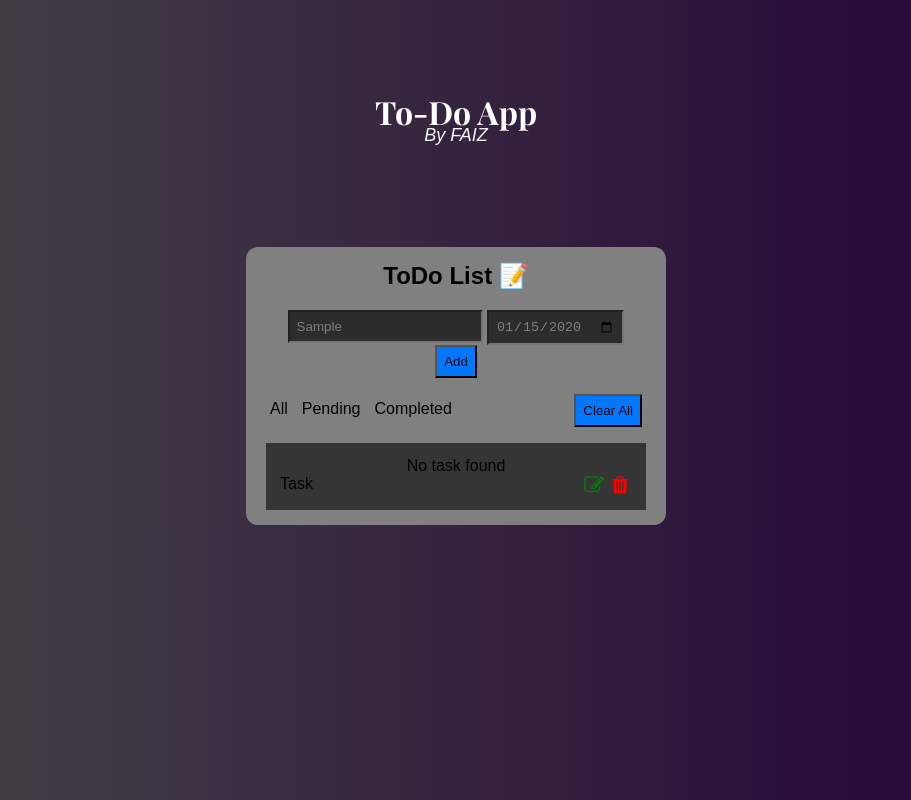
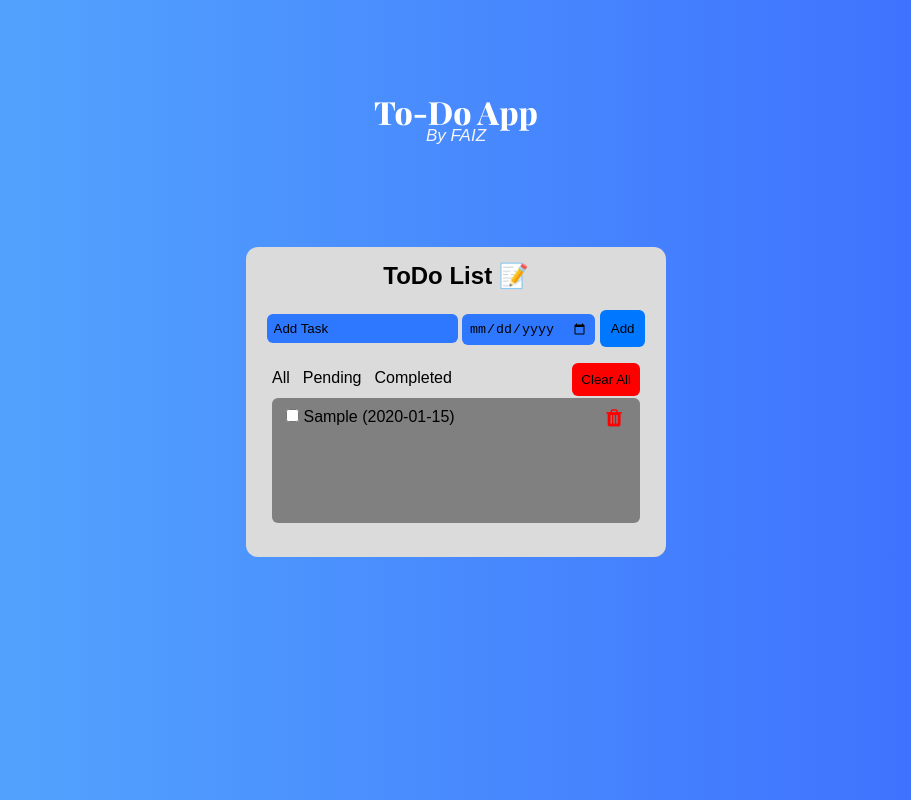
Before and after one commit to Revou-Coding-Camp/codingcamp-21-jul-25-victor-isMe, a plain HTML site: page index.html in a window 1280 px wide. Both pictures are taken after typing "Sample", "2020-01-15" into the empty fields and a click on the button "Add". Shown: the whole page, without its empty margins (184-1095 px from the left). Drawn offline with nearby package versions, Linux system fonts and the light colour scheme; a web font is replaced by a local one.

Commit message:
menambahkan javascript dan styling ulang css

```diff
--- a/css/style.css
+++ b/css/style.css
@@ -11,8 +11,7 @@ body{
     width: 100%;
     padding: 0;
     margin: 0;
-    background: linear-gradient(to right, rgb(71, 71, 71), rgb(34, 0, 54));
-
+    background: linear-gradient(to right, rgb(86, 172, 253),rgb(59, 105, 255));
 }
 
 header{
@@ -23,20 +22,21 @@ header{
 }
 header h1{
     color: white;
-    font-weight: 700;
+    font-weight: 800;
 }
 header p{
     font-family: Arial, sans-serif;
     font-style: italic;
     color: whitesmoke;
-    font-size: 18px;
+    font-size: 17px;
 }
 
 .todo-container{
     text-align: center;
     width: 420px;
+    height: 310px;
     margin: 0 auto;
-    background-color:gray;
+    background-color:rgb(219, 219, 219);
     padding: 15px 20px;
     border-radius: 12px;
 }
@@ -50,37 +50,61 @@ header p{
 }
 .task-add input{
     padding: 7px;
-    color: gray;
-    background-color: rgb(44, 44, 44);
+    color: rgb(0, 0, 0);
+    background-color: rgb(46, 119, 255);
+    border: none;
+    border-radius: 6px;
 }
 .task-add input::placeholder{
-    color:gray;
+    color:rgb(0, 0, 0);
 }
 .task-add button{
-    padding: 7px;
-    font-weight: 600px;
+    padding: 10px;
+    color: black;
+    font-weight: 800px;
     background-color:rgb(0, 119, 255);
+    border: 1px solid transparent;
+    border-radius:6px ;
 }
+.task-add button:hover{
+    border: 1px solid black;
+    color: rgb(255, 255, 255);
+    background-color:rgb(0, 70, 150);
+}
+
 .task-add .task-tools{
     display: flex;
-    margin:16px 0;
+    margin:16px 0 2px;
     justify-content: space-between;
 }
 .task-add .task-tools .task-filter{
-    margin-left:4px;
+    margin-left:6px;
     display: flex;
-    gap: 14px;
+    gap: 13px;
 }
 .task-add .task-tools .task-filter span{
-    padding:6px 0;
+    padding:6px 0 0;
+    cursor: pointer;
+    border-bottom: 2px solid transparent;
 }
+.task-add .task-tools .task-filter span:hover{
+    border-bottom: 2px solid blue;
+}
+
 .task-add .task-tools button{
-    margin-right: 4px;
+    margin-right: 6px;
+    padding: 8px;
+    background-color: red;
 }
 
 .task{
-    background-color: rgb(53, 53, 53);
-    padding: 14px;
+    margin: 0 6px 0px 6px;
+    background-color: grey;
+    padding: 5px 14px;
+    border-radius: 6px;
+    min-height: 125px;
+    max-height: 125px;
+    overflow-y: scroll;
 }
 .task li{
     list-style: none;
@@ -88,6 +112,7 @@ header p{
 .task .task-value{
     display:flex;
     justify-content: space-between;
+    padding: 5px 0;
 }
 .task .task-value i{
     font-size: 20px;
--- a/index.html
+++ b/index.html
@@ -28,11 +28,11 @@
         </div>
         <div class="task">
             <ul class="task-list">
-                <li><p>No task found</p></li>
+                <li><p></p></li>
                 <li class="task-value">
-                    <span>Task</span>
+                    <span></span>
                         <div class="subtools">
-                            <span><i class="fa fa-pencil-square-o" style="color: green;"></i><i class="fa fa-trash" style="color:red;"></i></span>
+                            <span><i class="fa fa-trash" style="color:red;"></i></span>
                         </div>
                 </li>
             </ul>
--- a/js/script.js
+++ b/js/script.js
@@ -1,39 +1,123 @@
-const taskInput = document.querySelector(".input-task"),
-    dateInput = document.querySelector(".input-date"),
-    filter = document.querySelectorAll(".task-filter span"),
-    clearAll = document.querySelector(".clear-button"),
-    taskList = document.querySelector(".task-list");
+document.addEventListener("DOMContentLoaded", () =>{
+const inputTask = document.querySelector(".input-task");
+const inputDate = document.querySelector(".input-date");
+const addButton = document.querySelector("button");
+const taskList = document.querySelector(".task-list");
+const filterButtons = document.querySelectorAll(".task-filter span");
+const clearButton = document.querySelector(".clear-button");
 
-//initialize variable
-let editId,
-    isEditTask = false,
-    todos = JSON.parse(localStorage.getItem("todo-list"));
+let tasks = [];
 
-//event listeners for filter buttons
-filter.forEach(btn => {
-    btn.addEventListener("click", () => {
-        document.querySelector("span.active").classList.remove("active");
-        btn.classList.add("active");
-        showTodo(btn.id);
+//fungsi render ulang task
+function renderTasks(filter = "all"){
+    taskList.innerHTML = "";
+    let filteredTasks = [];
+
+    if (tasks.length === 0){
+        taskList.innerHTML = "<li><p>No task found</p></li>";
+        return;
+    }
+
+    if (filter === "all"){
+        filteredTasks = tasks;
+    }else if(filter ==="pending"){
+        filteredTasks = tasks.filter((t) => !t.completed);
+    }else if(filter ==="completed"){
+        filteredTasks = tasks.filter((t) => t.completed);
+    }
+
+    if (filteredTasks.length === 0){
+        taskList.innerHTML = "<li><p>No task found</p></li>";
+        return;
+    }
+
+    filteredTasks.forEach((task, index) => {
+        const li = document.createElement("li");
+        li.classList.add("task-value");
+
+        const span = document.createElement("span");
+        span.innerHTML = `
+        <input type="checkbox" ${task.completed ? "checked" : ""} data-index="${index}">
+        <s style="text-decoration: ${task.completed ? 'line-through' : 'none'};">
+            ${task.text} (${task.date})
+        </s>`;
+
+        const subtools = document.createElement("div");
+        subtools.classList.add("subtools");
+        subtools.innerHTML = `
+        <span>
+            <i class="fa fa-trash" style="color:red;" data-index="${index}"></i>
+        </span>`;
+
+        li.appendChild(span);
+        li.appendChild(subtools);
+        taskList.appendChild(li);
+        });
+    }
+
+    //fungsi validasi input
+    function validateInput(){
+        return inputTask.value.trim() !== "" && inputDate.value.trim() !== "";
+    }
+
+    //fungsi tambah task
+    addButton.addEventListener("click", () => {
+        if (!validateInput()){
+            alert("Task dan tanggal tidak boleh kosong!");
+            return;
+        }
+
+        tasks.push({
+            text: inputTask.value.trim(),
+            date: inputDate.value,
+            completed:false
+        });
+
+        inputTask.value = "";
+        inputDate.value = "";
+        renderTasks(getActiveFilter());
+        });
+
+    //fungsi toggle status selesai
+    taskList.addEventListener("change", (e) => {
+        if (e.target.type === "checkbox"){
+            const index = e.target.dataset.index;
+            tasks[index].completed = e.target.checked;
+            renderTasks(getActiveFilter());
+        }
     });
+
+    //fungsi hapus task fa-trash
+    taskList.addEventListener("click", (e) => {
+        if (e.target.classList.contains("fa-trash")) {
+            const index = e.target.dataset.index;
+            tasks.splice(index, 1);
+            renderTasks(getActiveFilter());
+        }
+    });
+
+    //fungsi filter-task
+    filterButtons.forEach((btn) => {
+        btn.addEventListener("click", () => {
+            document.querySelector(".task-filter .active")?.classList.remove("active");
+            btn.classList.add("active");
+            renderTasks(btn.textContent.toLowerCase());
+        });
+    });
+
+    function getActiveFilter() {
+        return document.querySelector(".task-filter .active").textContent.toLowerCase();
+    }
+
+    //fungsi clear all
+    clearButton.addEventListener("click", () => {
+        if (confirm("Apa kamu yakin ingin menghapus semua task?")) {
+            tasks = [];
+            renderTasks();
+        }
+    });
+
+    //inisialisasi awal
+    renderTasks();
+
 });
-
-//function to display tasks based on filter
-function showTodo(filter) {
-    let Litag = "";
-    if (todos) {
-        todos.forEach(todo, id) => {
-            //determine if tasks is completed or pending
-            let completed = todo.status == "completed" ? "checked" : "";
-            if (filter == todo.status || filter == "all"){
-                //create tasks list item
-                liTag += '<li class="task-value">
-                            <span>Task</span>
-                                <div class="subtools">
-                                    <span><i class="fa fa-pencil-square-o" style="color: green;"></i><i class="fa fa-trash" style="color:red;"></i></span>
-                                </div>
-                            </li>'
-            }
-        }
-    }
-}
```
